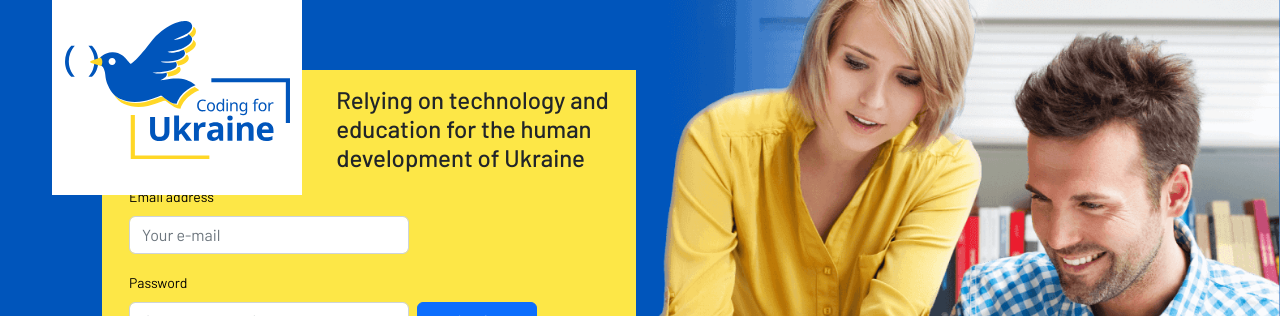
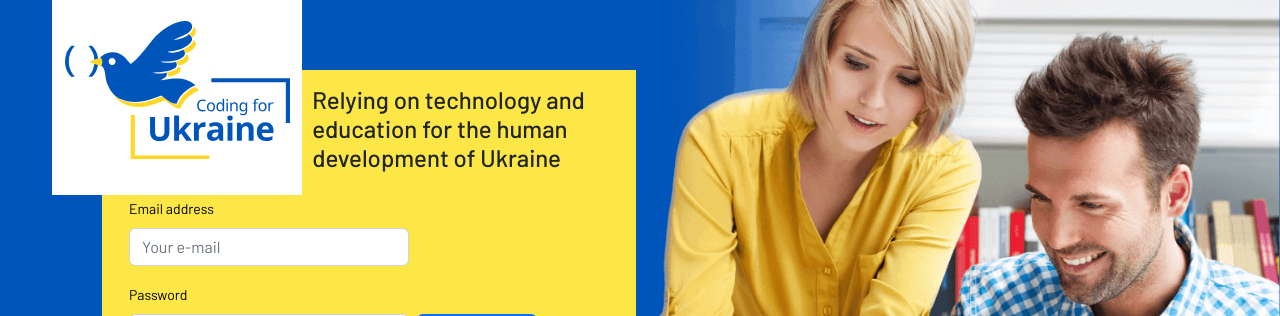
Before and after one commit to sheilatavares/lms_codingforukraine, a React (Create React App) app: page / in a window 1280 px wide. Shown: the part 171-487 px from the top of the page. Built offline with nearby package versions, Linux system fonts and the light colour scheme; no server answers.

Commit message:
fix login home

```diff
--- a/src/pages/Home/Home.jsx
+++ b/src/pages/Home/Home.jsx
@@ -65,7 +65,7 @@ const Home = () => {
             <div className={styles.login}>
               <div className="row g-0">
                 <div className="col-lg-8 offset-lg-4 d-flex justify-content-center">
-                  <h4 className="px-3 mt-n3 pt-3 ps-lg-5 ms-lg-2 text-center text-lg-start">
+                  <h4 className="px-3 mt-n3 pt-3 ps-lg-4 ms-lg-2 text-center text-lg-start">
                     Relying on technology and education for the human
                     development of Ukraine
                   </h4>
@@ -79,7 +79,7 @@ const Home = () => {
                   </p> */}
                   <div className="row g-0">
                     <div className="col-lg-7">
-                      <div className="mb-3 pt-1">
+                      <div className="mb-3 pt-3">
                         <label className="form-label text-black">
                           <small>Email address</small>
                         </label>
```
